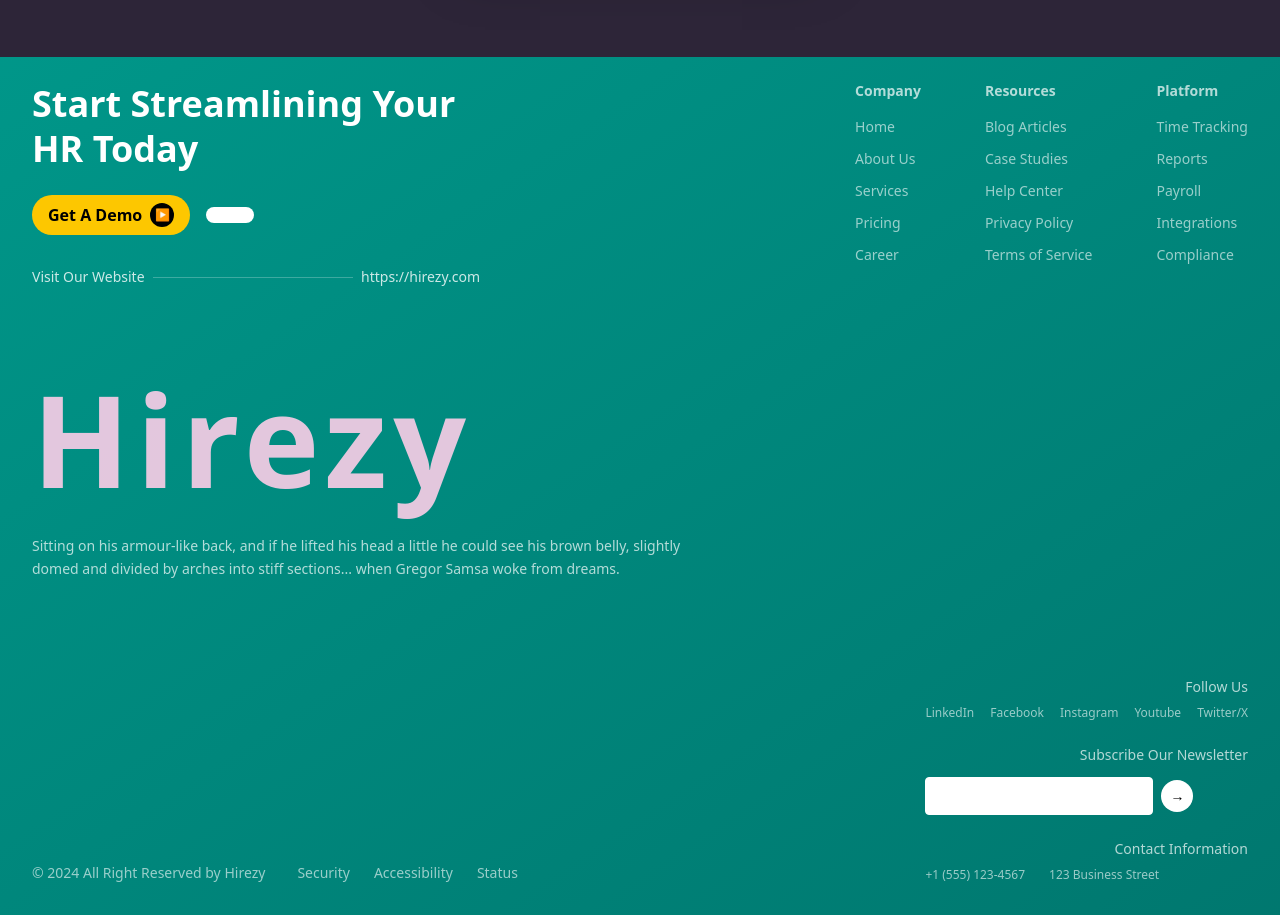
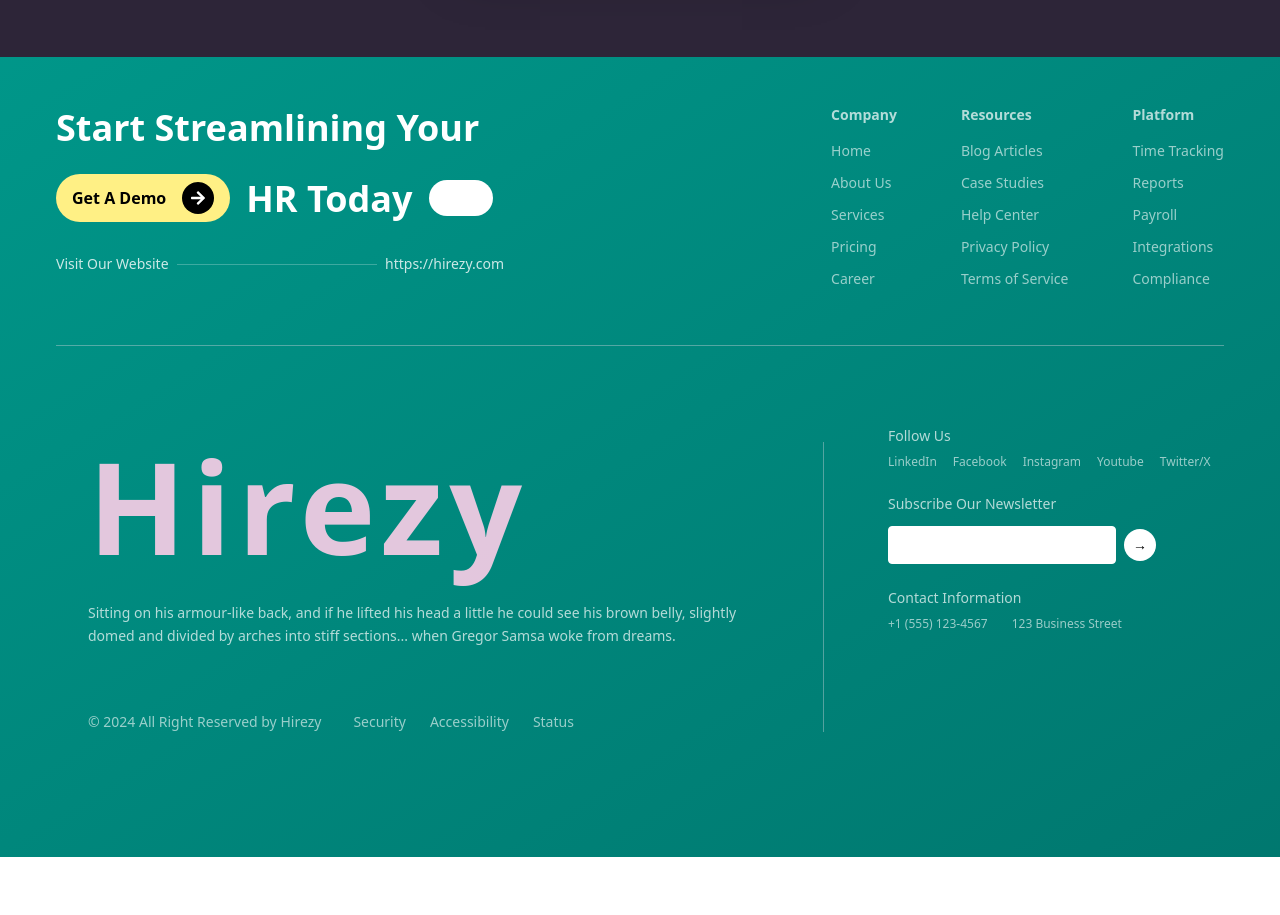
Before and after one commit to msanchariii/cool22lucky-next, a Next.js app: page / in a window 1280 px wide. Shown: the part 3120-4035 px from the top of the page. After the commit the page ends 3977 px from the top, so only its background shows below. Built offline with nearby package versions, Linux system fonts and the light colour scheme.

Commit message:
Add HeaderButton component and update HirezyLandingPage layout with FAQ section

```diff
--- /dev/null
+++ b/src/components/Button.jsx
@@ -0,0 +1,12 @@
+import { FaArrowRight } from "react-icons/fa";
+
+export const HeaderButton = ({ children, className = "" }) => {
+    return (
+        <button
+            className={`flex items-center px-4 py-2 rounded-full transition font-semibold ${className}`}
+        >
+            {children}
+            <FaArrowRight className="inline ml-2 bg-black text-white p-2 rounded-full h-8 w-8" />
+        </button>
+    );
+};
--- /dev/null
+++ b/src/components/Faq.jsx
@@ -0,0 +1,123 @@
+'use client';
+import { Phone, Mail, Plus, Minus } from 'lucide-react';
+import { useState } from 'react';
+
+
+export default function Faq() {
+    const [openFAQ, setOpenFAQ] = useState(0); // First FAQ open by default
+
+    const faqs = [
+        {
+            question: "How does help with HR and workforce management?",
+            answer: "Our platform automates hiring, payroll, onboarding, and employee tracking, reducing manual tasks. It enhances efficiency, ensures compliance, and integrates seamlessly with tools like Slack, QuickBooks, and Google Workspace."
+        },
+        {
+            question: "Can I integrate this HR software third-party applications?",
+            answer: "Yes, our HR software offers extensive integration capabilities with popular business tools including Slack, Microsoft Teams, QuickBooks, Salesforce, Google Workspace, and many other third-party applications through our API and pre-built connectors."
+        },
+        {
+            question: "What security do you have to protect my HR data?",
+            answer: "We implement enterprise-grade security measures including end-to-end encryption, SOC 2 Type II compliance, GDPR compliance, regular security audits, multi-factor authentication, and role-based access controls to ensure your HR data remains secure and protected."
+        },
+        {
+            question: "Which pricing plan is best for my company's size?",
+            answer: "Our pricing scales with your needs: Starter plan for small teams (1-10 employees), Professional for growing companies (11-100 employees), and Enterprise for large organizations (100+ employees). Each plan includes different features and support levels tailored to company size."
+        },
+        {
+            question: "What customer support is available for users?",
+            answer: "We provide comprehensive customer support including 24/7 live chat, email support, phone support during business hours, extensive documentation, video tutorials, webinar training sessions, and dedicated account managers for Enterprise customers."
+        },
+        {
+            question: "Is there a free trial available a subscription plan?",
+            answer: "Yes, we offer a 14-day free trial with full access to all features. No credit card required to start your trial. You can explore all functionalities and see how our platform fits your HR needs before committing to a subscription plan."
+        }
+    ];
+
+    const toggleFAQ = (index) => {
+        setOpenFAQ(openFAQ === index ? -1 : index);
+    };
+
+    return (
+        <section>
+            <div className="bg-gray-50 min-h-screen py-12 px-4 sm:px-6 lg:px-8">
+                <div className="max-w-6xl mx-auto">
+                    <div className="grid grid-cols-1 lg:grid-cols-2 gap-12">
+                        {/* Left Column - FAQ Header and Contact */}
+                        <div className="space-y-8">
+                            <div>
+                                <p className="text-sm font-medium text-blue-600 tracking-wide uppercase mb-4">
+                                    NEED HELP?
+                                </p>
+                                <h1 className="text-4xl sm:text-5xl font-bold text-gray-900 leading-tight">
+                                    Frequently Asked Questions Answered For You
+                                </h1>
+                                <p className="mt-6 text-lg text-gray-600 leading-relaxed">
+                                    Find quick answers to common questions about our platform, features, pricing, and support. If you need more help, feel free to reach out to our team anytime.
+                                </p>
+                            </div>
+
+                            {/* Contact Information */}
+                            <div className="space-y-6 pt-8">
+                                <div className="flex items-center space-x-4">
+                                    <div className="w-12 h-12 bg-white rounded-full flex items-center justify-center shadow-sm border border-gray-200">
+                                        <Phone className="w-5 h-5 text-gray-600" />
+                                    </div>
+                                    <div>
+                                        <p className="text-sm font-medium text-gray-500">Call Us</p>
+                                        <p className="text-lg font-semibold text-gray-900">+1 (555) 123-4567</p>
+                                    </div>
+                                </div>
+
+                                <div className="flex items-center space-x-4">
+                                    <div className="w-12 h-12 bg-white rounded-full flex items-center justify-center shadow-sm border border-gray-200">
+                                        <Mail className="w-5 h-5 text-gray-600" />
+                                    </div>
+                                    <div>
+                                        <p className="text-sm font-medium text-gray-500">Mail Us</p>
+                                        <p className="text-lg font-semibold text-gray-900">Contact@hirezy.com</p>
+                                    </div>
+                                </div>
+                            </div>
+                        </div>
+
+                        {/* Right Column - FAQ Items */}
+                        <div className="space-y-4">
+                            {faqs.map((faq, index) => (
+                                <div
+                                    key={index}
+                                    className=" rounded-lg border-b border-b-gray-300  overflow-hidden "
+                                >
+                                    <button
+                                        onClick={() => toggleFAQ(index)}
+                                        className="w-full px-6 py-5 text-left flex justify-between items-center  transition-colors duration-200"
+                                    >
+                                        <h3 className="text-lg font-semibold text-gray-900 pr-4">
+                                            {faq.question}
+                                        </h3>
+                                        <div className="flex-shrink-0">
+                                            {openFAQ === index ? (
+                                                <Minus className="w-5 h-5 text-gray-600" />
+                                            ) : (
+                                                <Plus className="w-5 h-5 text-gray-600" />
+                                            )}
+                                        </div>
+                                    </button>
+
+                                    {openFAQ === index && (
+                                        <div className="px-6 pb-5">
+                                            <div className="border-t border-gray-100 pt-4">
+                                                <p className="text-gray-600 leading-relaxed">
+                                                    {faq.answer}
+                                                </p>
+                                            </div>
+                                        </div>
+                                    )}
+                                </div>
+                            ))}
+                        </div>
+                    </div>
+                </div>
+            </div>
+        </section>
+    );
+}
--- a/src/components/Footer.jsx
+++ b/src/components/Footer.jsx
@@ -1,30 +1,27 @@
 import React from "react";
+import { HeaderButton } from "./Button";
 
 const HirezyLandingPage = () => {
     return (
-        <div className="min-h-screen bg-gradient-to-br from-teal-600 to-teal-700 text-white">
+        <section className="min-h-screen bg-gradient-to-br from-teal-600 to-teal-700 text-white">
             {/* Header */}
-            <header className="px-8 py-6">
+            <header className="px-8 py-6 ">
                 <div className="flex justify-between items-start">
                     {/* Left side - Main heading and CTA */}
                     <div className="flex-1 max-w-md">
                         <h1 className="text-4xl font-bold mb-6 leading-tight">
                             Start Streamlining Your
-                            <br />
-                            <span className="text-white">HR Today</span>
+
+
                         </h1>
 
                         <div className="flex items-center gap-4 mb-8">
-                            <button className="bg-yellow-400 text-black px-4 py-2 rounded-full flex items-center gap-2 font-semibold">
+                            <HeaderButton className="bg-yellow-200 text-black px-4 py-2 rounded-full flex items-center gap-2 font-semibold">
                                 Get A Demo
-                                <div className="w-6 h-6 bg-black rounded-full flex items-center justify-center">
-                                    <span className="text-white text-xs">
-                                        ▶
-                                    </span>
-                                </div>
-                            </button>
+                            </HeaderButton>
+                            <span className="text-white text-4xl font-bold leading-tight">HR Today</span>
 
-                            <div className="bg-white bg-opacity-20 rounded-full px-6 py-2">
+                            <div className="bg-white bg-opacity-20 rounded-full px-8 py-4 h-9">
                                 <span className="text-sm opacity-80"></span>
                             </div>
                         </div>
@@ -82,12 +79,16 @@ const HirezyLandingPage = () => {
                     </div>
                 </div>
             </header>
+            <hr
+                className="border-t border-gray-300/40 border-opacity-20 mx-8 mt-8"
+            />
 
             {/* Main content */}
-            <main className="px-8 mt-16">
+            <div className="grid grid-cols-1 md:grid-cols-3 gap-8 px-8 py-12">
+                <div className="px-8 mt-12 border-r border-gray-300/40 col-span-2 ">
                     {/* Large Hirezy logo */}
                     <div className="mb-8">
-                    <h2 className="text-9xl font-bold text-pink-200 opacity-90 tracking-wider">
+                        <h2 className="text-9xl font-semibold text-pink-200 opacity-90 tracking-wider">
                             Hirezy
                         </h2>
                     </div>
@@ -99,12 +100,6 @@ const HirezyLandingPage = () => {
                         divided by arches into stiff sections... when Gregor Samsa
                         woke from dreams.
                     </p>
-            </main>
-
-            {/* Footer */}
-            <footer className="px-8 py-8">
-                <div className="flex justify-between items-end">
-                    {/* Left side - Copyright and links */}
                     <div className="flex items-center gap-8 text-sm opacity-60">
                         <span>© 2024 All Right Reserved by Hirezy</span>
                         <div className="flex gap-6">
@@ -114,8 +109,15 @@ const HirezyLandingPage = () => {
                         </div>
                     </div>
 
+                </div>
+
+                {/* Footer */}
+                <div className="px-8 py-8">
+                    <div className="flex justify-between items-end ">
+                        {/* Left side - Copyright and links */}
+
                         {/* Right side - Social and contact info */}
-                    <div className="text-right">
+                        <div className="">
                             {/* Follow Us section */}
                             <div className="mb-6">
                                 <h4 className="text-sm opacity-70 mb-2">
@@ -159,8 +161,9 @@ const HirezyLandingPage = () => {
                             </div>
                         </div>
                     </div>
-            </footer>
                 </div>
+            </div>
+        </section>
     );
 };
 
```
Lines whose indentation alone changed are shown as unchanged.
